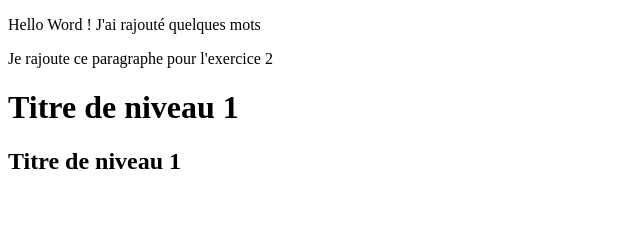
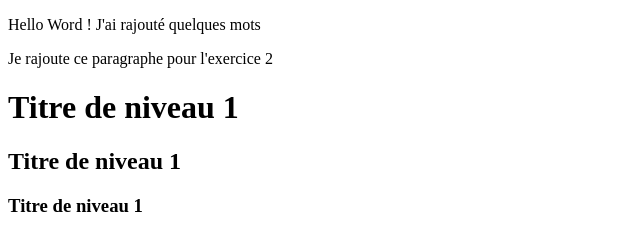
Before and after one commit to Fernandadankon11/cours-dev, a plain HTML site: page cours-dev/index.html in a window 1280 px wide. Shown: the whole page, without its empty margins (0-640 px from the left). Drawn offline with Linux system fonts and the light colour scheme.

Commit message:
Ajout d'un titre de niveau 3

```diff
--- a/cours-dev/index.html
+++ b/cours-dev/index.html
@@ -10,6 +10,8 @@
     <section><p>Je rajoute ce paragraphe pour l'exercice 2</p></section>
     <h1>Titre de niveau 1</h1>
     <h2>Titre de niveau 1</h2>
+    <h3>Titre de niveau 1</h3>
+
 
 </body>
 </html>
```
